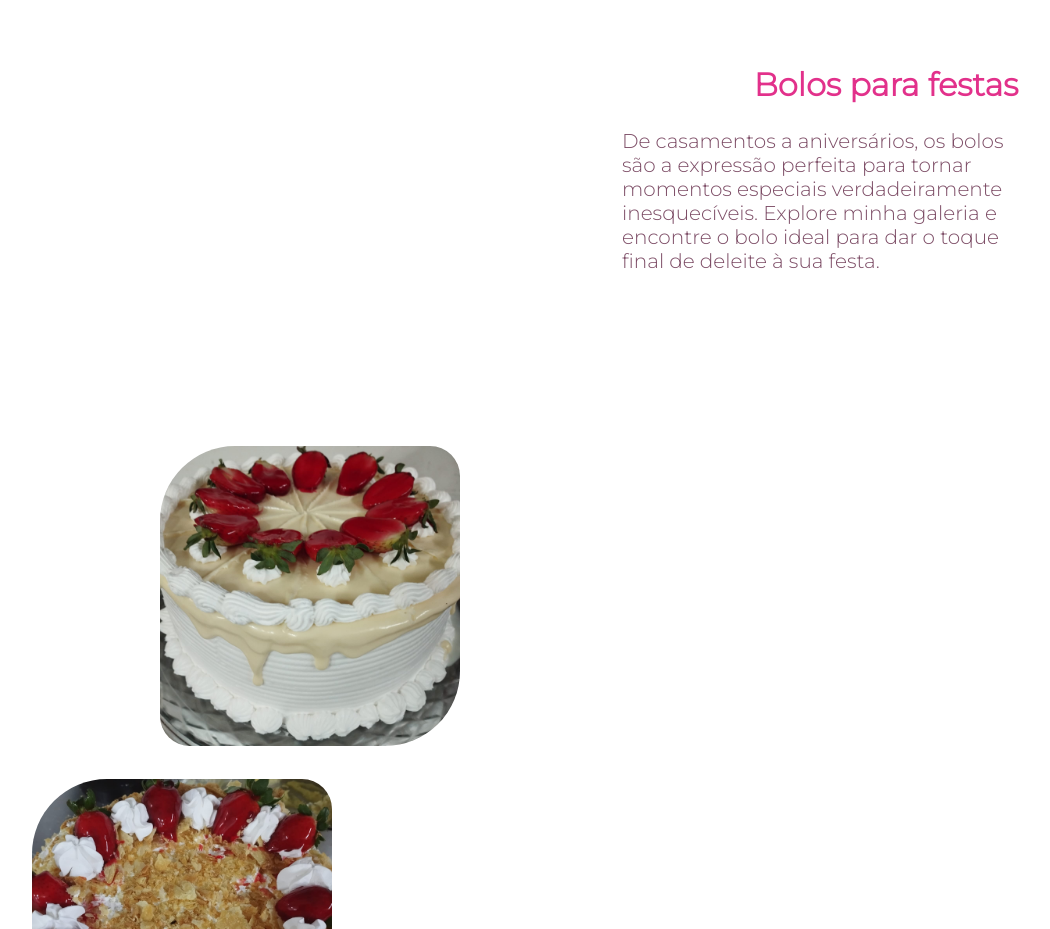
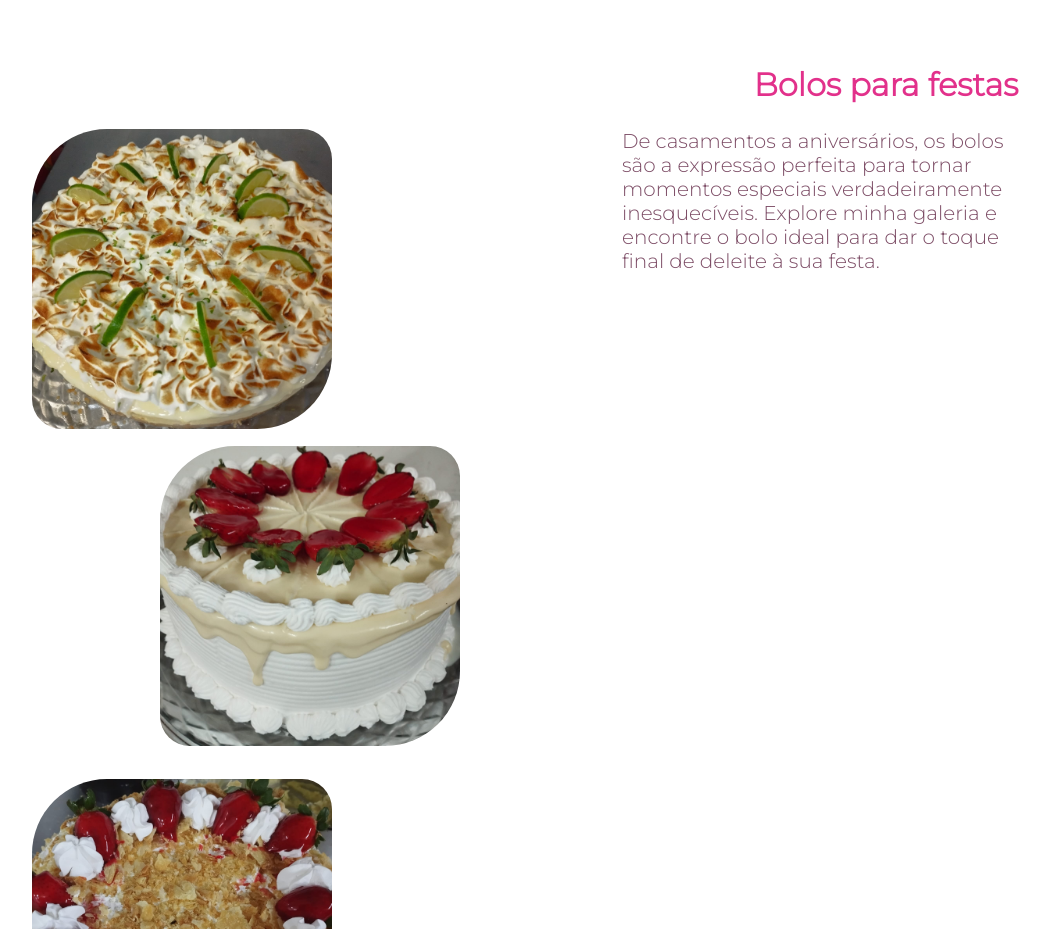
Before and after one commit to NatanRib12/Portfolio-Luh-Cakes, a plain HTML site: page index.html in a window 1280 px wide. Shown: the part 920-1849 px from the top of the page, without its empty margins (138-1188 px from the left). Drawn offline with Linux system fonts and the light colour scheme; files whose address does not match are found by name.

Commit message:
Update index.html

```diff
--- a/index.html
+++ b/index.html
@@ -27,7 +27,7 @@
             <h1 class="title-cake-showcase">Bolos para festas</h1>
             <p class="showcase-cakes-description">De casamentos a aniversários, os bolos são a expressão perfeita para tornar momentos especiais verdadeiramente inesquecíveis. Explore minha galeria e encontre o bolo ideal para dar o toque final de deleite à sua festa.</p>
             <section class="showcase-cakes-imgs">
-                <img src="/assets/IMGs/bololimao.jpeg" alt="">
+                <img src="/IMGs/bololimao.jpeg" alt="">
                 <img class="cake-right"  src="/IMGs/bolomorangobranco.jpeg">
                 <img src="/IMGs/BoloMorango.jpeg" alt="">
             </section>
```
